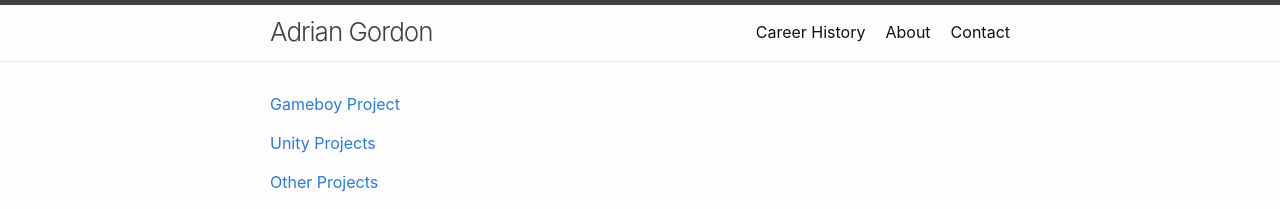
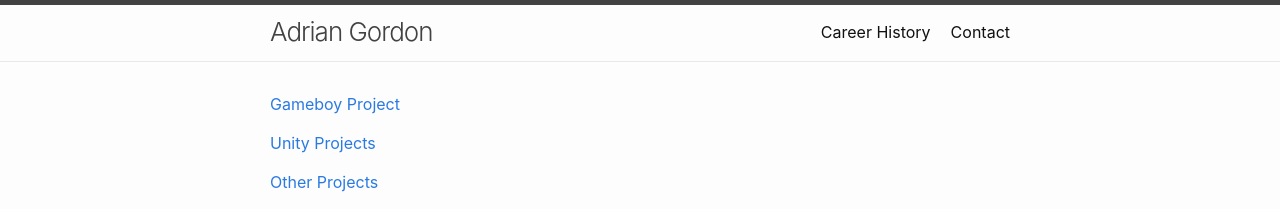
Before and after one commit to TheADrain/Portfolio, a Jekyll site: the page built from docs/index.markdown, in a window 1280 px wide. Shown: the top 209 px of the page. Built offline with Jekyll 4.4.1, drawn with Linux system fonts in a browser that asks for light colours.

Commit message:
Update _config.yml

```diff
--- a/docs/_config.yml
+++ b/docs/_config.yml
@@ -51,7 +51,7 @@ minima:
 # this and add the path to the pages in order as they should show up
 header_pages:
  - careerhistory.markdown
- - about.markdown
+ - portfolio.markdown
  - contact.markdown
 
 
```
